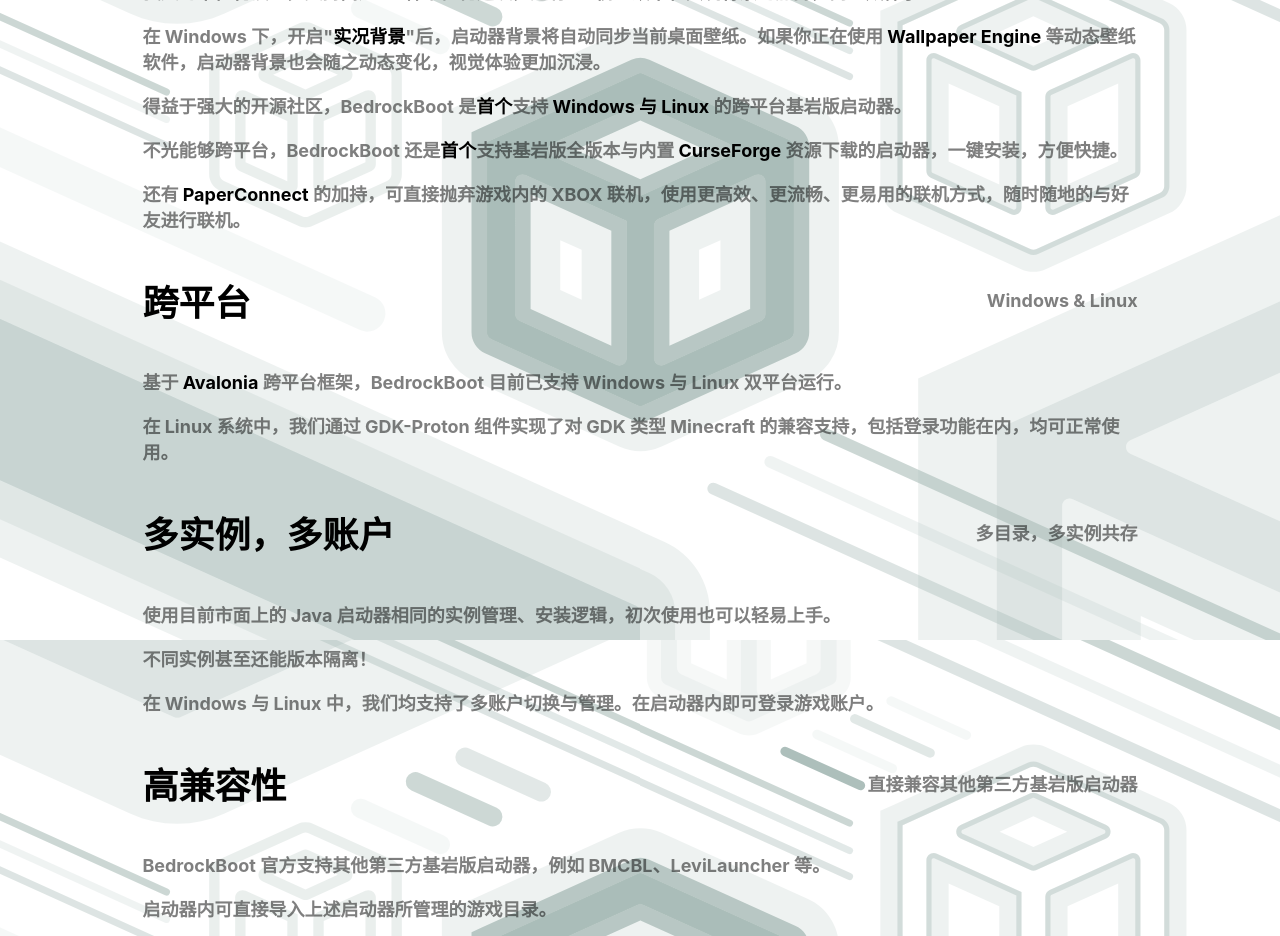
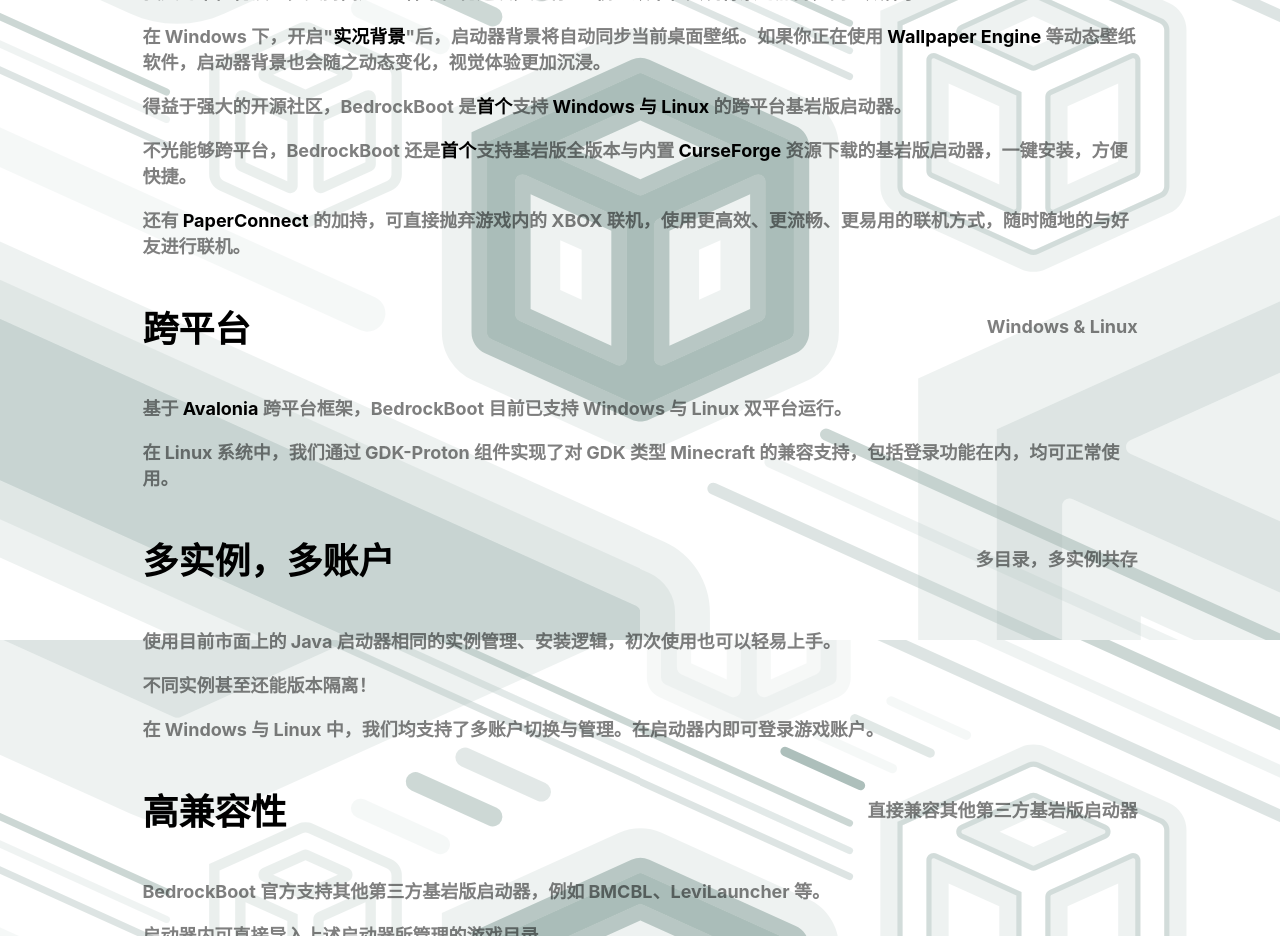
Before and after one commit to Round-Studio/BedrockBoot, a Vue app: page / in a window 1280 px wide. Shown: the part 1760-2696 px from the top of the page. Built offline with nearby package versions, Linux system fonts and the light colour scheme.

Commit message:
feat: 修改描述文件，避免产生歧义

```diff
--- a/src/components/views/Home.vue
+++ b/src/components/views/Home.vue
@@ -36,7 +36,7 @@
 
   <p>得益于强大的开源社区，BedrockBoot 是<span class="light-label">首个</span>支持 <span class="light-label">Windows 与 Linux</span> 的跨平台基岩版启动器。</p>
 
-  <p>不光能够跨平台，BedrockBoot 还是<span class="light-label">首个</span>支持基岩版全版本与内置 <span class="light-label">CurseForge</span> 资源下载的启动器，一键安装，方便快捷。</p>
+  <p>不光能够跨平台，BedrockBoot 还是<span class="light-label">首个</span>支持基岩版全版本与内置 <span class="light-label">CurseForge</span> 资源下载的基岩版启动器，一键安装，方便快捷。</p>
   <p>还有 <span class="light-label">PaperConnect</span> 的加持，可直接抛弃游戏内的 XBOX 联机，使用更高效、更流畅、更易用的联机方式，随时随地的与好友进行联机。</p>
 
   <div class="header">
```
